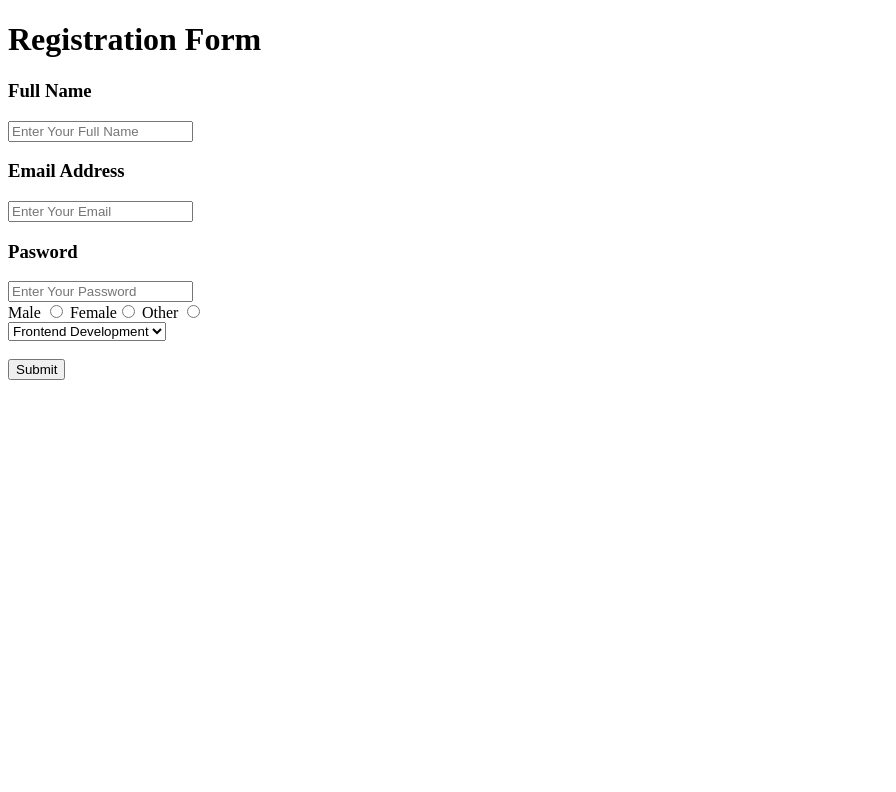
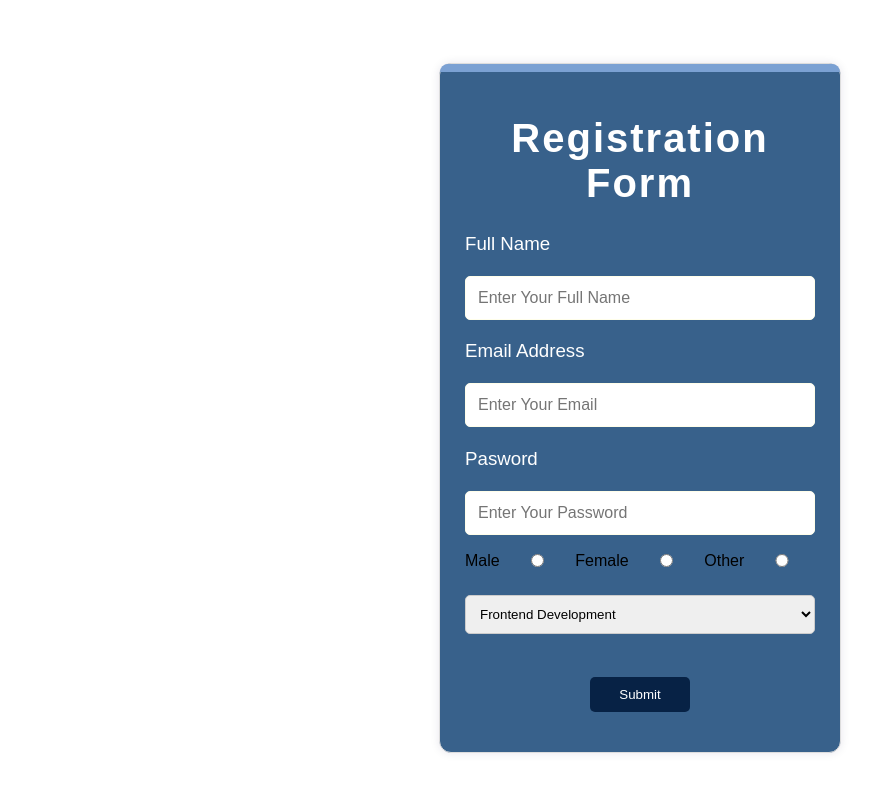
Before and after one commit to kinziiee21/registration, a plain HTML site: page index.html in a window 1280 px wide. Shown: the whole page, without its empty margins (0-896 px from the left). Drawn offline with Linux system fonts and the light colour scheme.

Commit message:
Update stylesheet link to style.css

```diff
--- a/index.html
+++ b/index.html
@@ -4,7 +4,7 @@
 <head>
 
     <title>Registration Form</title>
-    <link rel="stylesheet" href="Style1.css">
+    <link rel="stylesheet" href="style.css">
 </head>
 
 <body>
```
